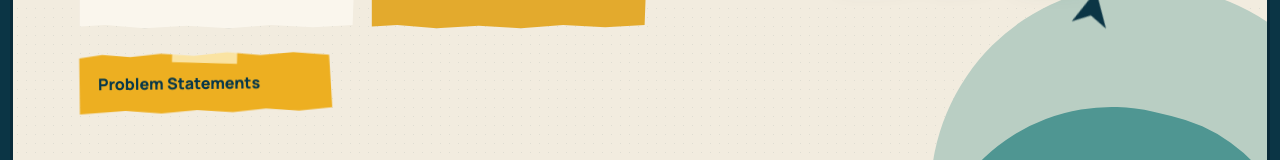
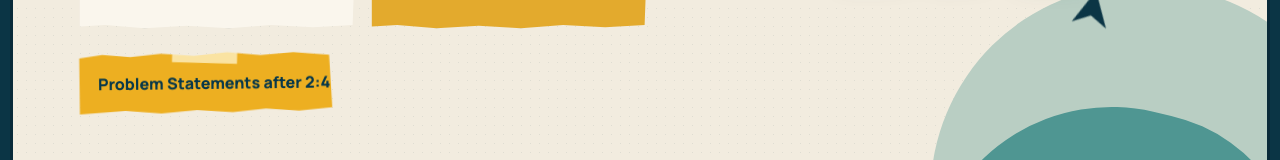
Before and after one commit to ezeehere/tezhack26-registration, a React (Vite) app: page / in a window 1280 px wide. Shown: the part 549-709 px from the top of the page. Built offline with nearby package versions, Linux system fonts and the light colour scheme; no server answers; a web font is replaced by a local one.

Commit message:
Update Hero.jsx

```diff
--- a/src/components/Hero.jsx
+++ b/src/components/Hero.jsx
@@ -152,9 +152,9 @@ function Hero() {
           <div className="th26-hero-register-wrap">
             <Link
               className="th26-hero-register-button"
-              to="/problem-statements"
+              to=""
             >
-              <span>Problem Statements</span>
+              <span>Problem Statements after 2:45</span>
             </Link>
           </div>
         </div>
```
